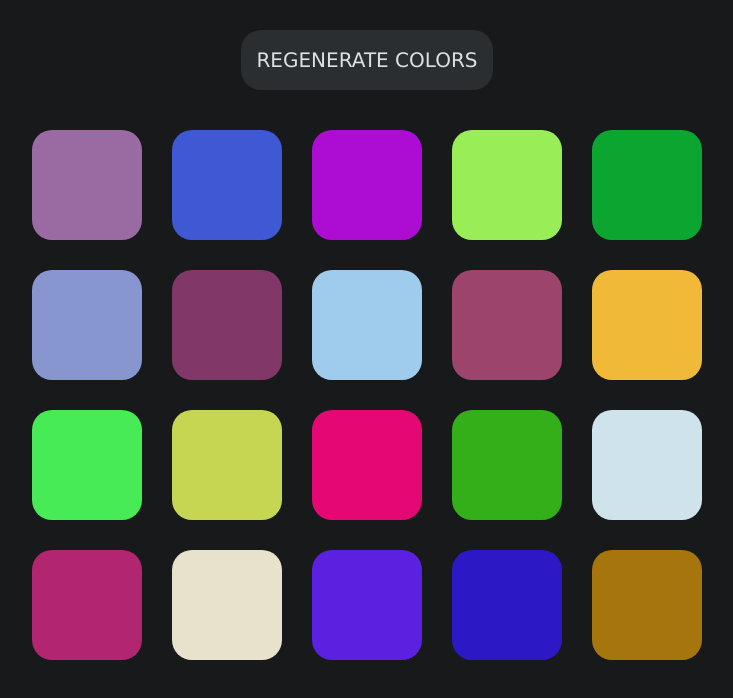
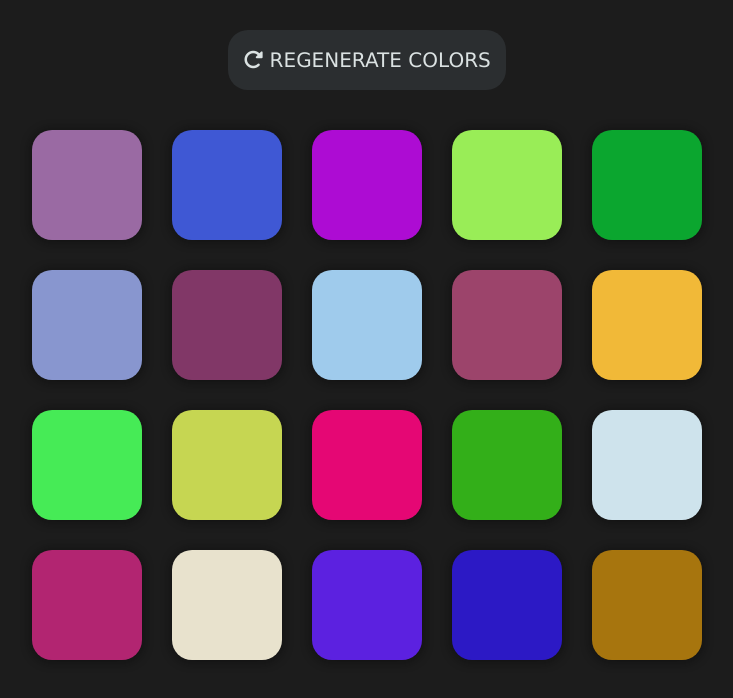
Before and after one commit to liv3rise/simple-color-generator, a website built with Vite: page index.html in a window 1280 px wide. Shown: the whole page, without its empty margins (273-1006 px from the left). Built offline with nearby package versions, Linux system fonts and the light colour scheme.

Commit message:
update colors & small changes

```diff
--- a/index.html
+++ b/index.html
@@ -7,16 +7,17 @@
   <link rel="icon" type="image/svg+xml" href="/vite.svg" />
   <meta name="viewport" content="width=device-width, initial-scale=1.0" />
   <title>Simple Color Generator</title>
+
+  <script src="https://kit.fontawesome.com/bfaf541493.js" crossorigin="anonymous"></script>
 </head>
 
 <body>
   <div class="container">
-    <button id="regenerateButton" class="button">Regenerate Colors</button>
+    <button id="regenerateButton" class="button"><i class="fa-solid fa-rotate-right"></i> Regenerate Colors</button>
     <div class="color-items">
     </div>
   </div>
 
-
   <script type="module" src="src/js/index.js"></script>
 </body>
 </html>
--- a/src/scss/_variables.scss
+++ b/src/scss/_variables.scss
@@ -1,4 +1,4 @@
-$primary-bg-color: rgb(23, 25, 27);
+$primary-bg-color: rgb(28 28 28);
 
 $primary-text-color: white;
 $secondary-text-color: rgb(219, 226, 226);
--- a/src/scss/styles.scss
+++ b/src/scss/styles.scss
@@ -54,5 +54,6 @@ body {
     &__item {
         border-radius: 20px;
         transition: 0.3s transform;
+        box-shadow: 0 1px 10px 2px rgba(8, 8, 8, 0.465);
     }
 }
```
